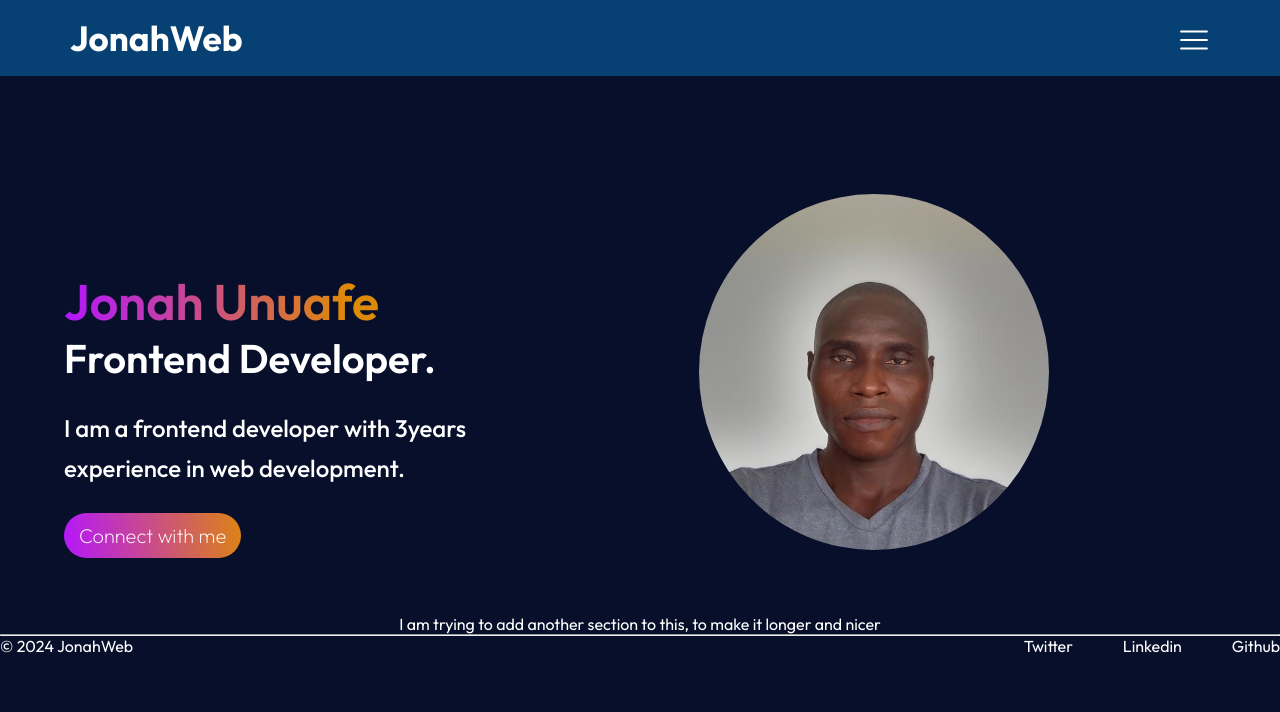
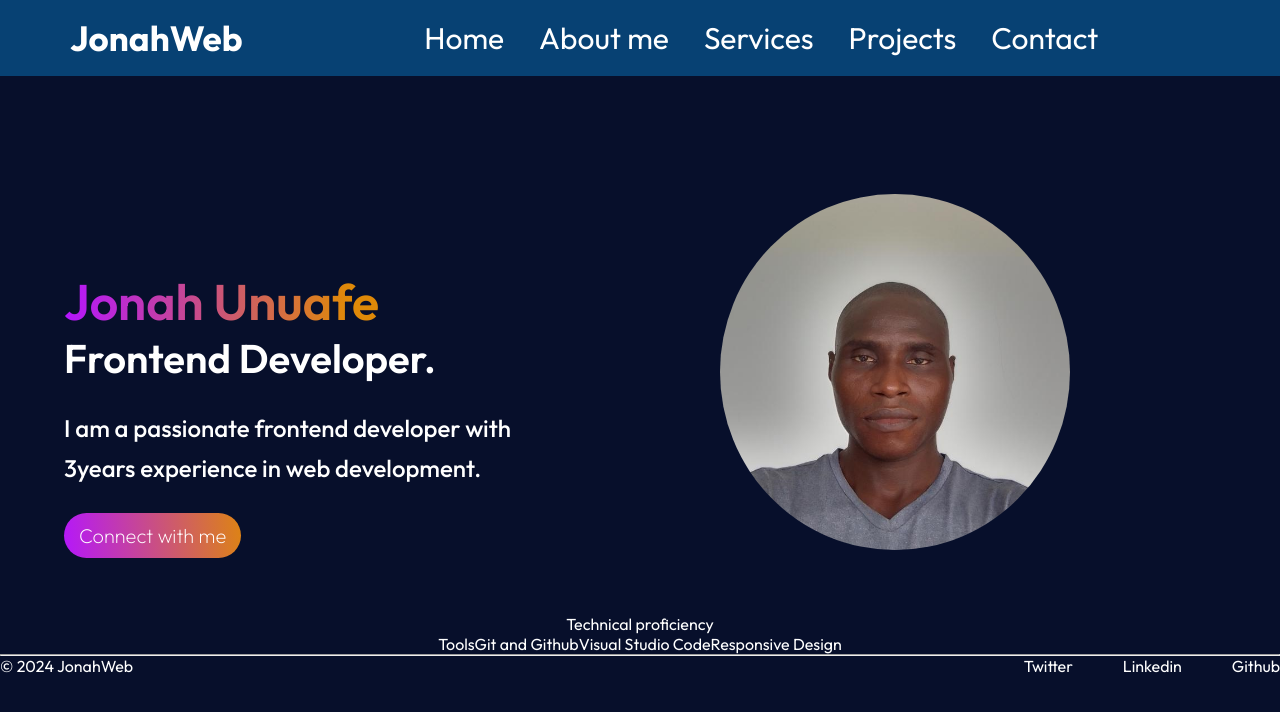
Before and after one commit to jonahunuafe/portfolio-react, a React (Vite) app: page / in a window 1280 px wide. Shown: the top 712 px of the page. Built offline with nearby package versions, Linux system fonts and the light colour scheme.

Commit message:
refactor styling Navlist component

```diff
--- a/package.json
+++ b/package.json
@@ -11,6 +11,7 @@
   },
   "dependencies": {
     "react": "^18.2.0",
+    "react-anchor-link-smooth-scroll": "^1.0.12",
     "react-dom": "^18.2.0",
     "react-icons": "^5.0.1",
     "react-router-dom": "^6.23.0"
--- a/src/components/Author/Author.jsx
+++ b/src/components/Author/Author.jsx
@@ -13,13 +13,21 @@ const Author = () => {
         <div className={classes.authorAction}>
           <h1><span>Jonah Unuafe <br/></span> Frontend Developer.</h1>
           <p>
-            I am a frontend developer with 3years experience in web development.
+            I am a passionate frontend developer with 3years experience in web development.
           </p>
           <div className={classes.authorConnect}><Link to="/contact">Connect with me</Link></div>
         </div>
       </section>
       <section className={classes.summary} style={{textAlign: "center"}}>
-        <p>I am trying to add another section to this, to make it longer and nicer</p>
+        <div>
+          <p>Technical proficiency</p>
+          <p>
+            Tools
+            <span>Git and Github</span>
+            <span>Visual Studio Code</span>
+            <span>Responsive Design</span>
+          </p>
+        </div>
       </section>
     </>
   );
--- a/src/components/Navbar/Navbar.module.css
+++ b/src/components/Navbar/Navbar.module.css
@@ -1,6 +1,6 @@
 .navbar {
    display: flex;
-   align-items: start;
+   align-items: center;
    justify-content: space-between;
    background-color: #074173;
    position: fixed;
@@ -18,7 +18,6 @@
 
 .navList {
    position: fixed;
-   flex-direction: column;
    top: 0;
    background: #424769;
    text-align: center;
@@ -78,41 +77,29 @@
       margin-left: 70px;
    }
 
+   .navbar {
+      display: flex;
+      flex-direction: row;
+      justify-content: space-around;
+   }
+
    .navList {
-      right: 2100px;
+      position: static;
+      background: inherit;
+      right: 0px;
    }
 
    .lists {
+      flex-direction: row;
       gap: 35px;
+      height: inherit;
    }
 
    .lists li {
       font-size: 30px;
    }
 
-   .navConnect {
-      padding: 20px;
-      border-radius: 50px;
-      background: linear-gradient(267deg, #DA7C25 0.36%, #B923E1 102.06%);
-      font-size: 18px;
-      cursor: pointer;
-      transition: 0.5s;
-   }
-
-   .navConnect:hover {
-      transform: scale(1.05);
-   }
-
-   .openMobileNav {
-      margin-right: 70px;
-   }
-
    .openMobileNav, .closeMobileNav {
-      font-size: 2rem;
-      cursor: pointer;
-   }
-
-   .closeMobileNav {
-      top: 25px;
+      display: none;
    }
 }
--- a/src/components/Services/Services.jsx
+++ b/src/components/Services/Services.jsx
@@ -7,6 +7,10 @@ const Services = () => {
     <div className={styles.services}>
       <div className={styles.servicesTitle}>
          <h1>My Services</h1>
+         <p>
+            I transform your ideas and consequently your desires into, into a distinctive web
+            project that bot inspires you and captivates your customers.
+         </p>
       </div>
       <div className={styles.servicesContainer}>
          {Service_Data.map((service, index) => (
```
Also changed, not shown: 1 other file (tests, documents, lock files or other folders).
